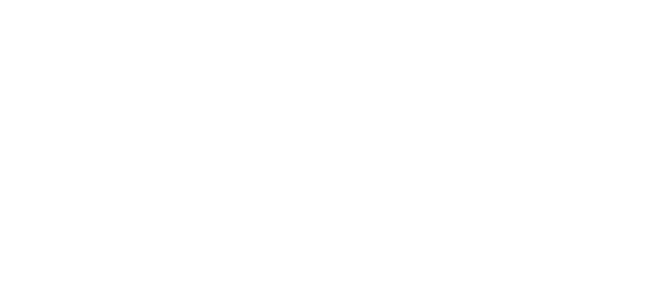
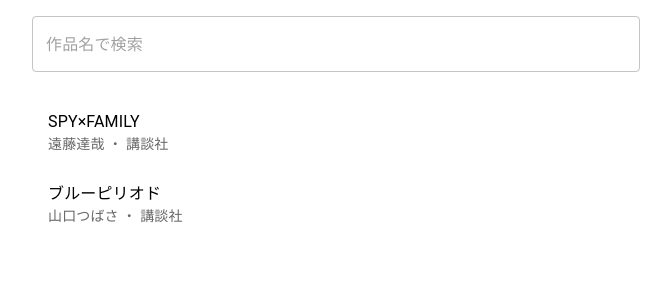
Before and after one commit to tatsu97dev-creator/comic-frontend, a React (Vite) app: page /search in a window 1280 px wide. Before the commit this address had no page. Shown: the top 300 px of the page, without its empty margins (304-975 px from the left). Built offline with nearby package versions, Linux system fonts and the light colour scheme.

Commit message:
検索ページを追加

```diff
--- a/src/App.tsx
+++ b/src/App.tsx
@@ -5,7 +5,7 @@
   return (
     <BrowserRouter>
       <Routes>
-        <Route path="/" element={<SearchPage />} />
+        <Route path="/search" element={<SearchPage />} />
       </Routes>
     </BrowserRouter>
   );
--- /dev/null
+++ b/src/components/search-input.tsx
@@ -0,0 +1,21 @@
+import { TextField } from "@mui/material";
+
+type Props = {
+  value: string;
+  onChange: (v: string) => void;
+};
+
+export const SearchInput = (props: Props) => {
+  const { value, onChange } = props;
+
+  return (
+    <TextField
+      fullWidth
+      value={value}
+      onChange={(e) => onChange(e.target.value)}
+      placeholder="作品名で検索"
+      variant="outlined"
+      size="medium"
+    />
+  );
+};
--- /dev/null
+++ b/src/components/work-list.tsx
@@ -0,0 +1,30 @@
+import { List, ListItemButton, ListItemText } from "@mui/material";
+import type { Work } from "../types/work";
+
+type Props = {
+  works: Work[];
+  onSelect: (work: Work) => void;
+};
+
+export const WorkList = (props: Props) => {
+  const { works, onSelect } = props;
+
+  if (works.length === 0) {
+    return <p>{"該当する作品がありません"}</p>;
+  }
+
+  return (
+    <List>
+      {works.map((w) => (
+        <ListItemButton key={w.id} onClick={() => onSelect(w)}>
+          <ListItemText
+            primary={w.name}
+            secondary={`${w.authors.map((a) => a.name).join(" / ")}${
+              w.publisher ? ` ・ ${w.publisher.name}` : ""
+            }`}
+          />
+        </ListItemButton>
+      ))}
+    </List>
+  );
+};
--- /dev/null
+++ b/src/mock/works.ts
@@ -0,0 +1,16 @@
+import type { Work } from "../types/work";
+
+export const mockWorks: Work[] = [
+  {
+    id: 1,
+    name: "SPY×FAMILY",
+    authors: [{ id: 1, name: "遠藤達哉" }],
+    publisher: { id: 1, name: "講談社" },
+  },
+  {
+    id: 2,
+    name: "ブルーピリオド",
+    authors: [{ id: 2, name: "山口つばさ" }],
+    publisher: { id: 2, name: "講談社" },
+  },
+];
--- /dev/null
+++ b/src/pages/search-page.tsx
@@ -0,0 +1,23 @@
+import { useMemo, useState } from "react";
+import { mockWorks } from "../mock/works";
+import { SearchInput } from "../components/search-input";
+import { WorkList } from "../components/work-list";
+
+export const SearchPage = () => {
+  const [query, setQuery] = useState("");
+
+  const filtered = useMemo(() => {
+    if (!query) return mockWorks;
+    const q = query.toLowerCase();
+    return mockWorks.filter((w) => w.name.toLowerCase().includes(q));
+  }, [query]);
+
+  return (
+    <div style={{ maxWidth: 640, margin: "0 auto", padding: 16 }}>
+      <SearchInput value={query} onChange={setQuery} />
+      <div style={{ marginTop: 16 }}>
+        <WorkList works={filtered} onSelect={(w) => console.log("select", w)} />
+      </div>
+    </div>
+  );
+};
```
